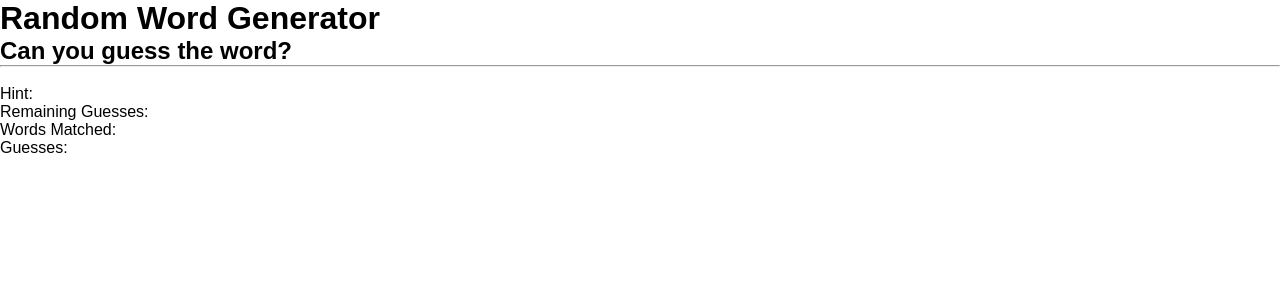
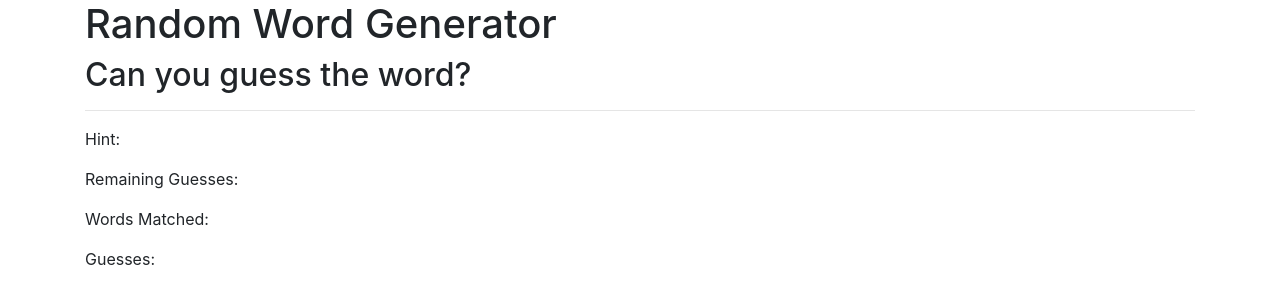
Before and after one commit to brandtkstrom/Word-Guess-Game, a plain HTML site: page index.html in a window 1280 px wide. Drawn offline with nearby package versions, Linux system fonts and the light colour scheme.

Commit message:
modify index.html to use bootstrap css

```diff
--- a/index.html
+++ b/index.html
@@ -6,7 +6,7 @@
         <meta name="viewport" content="width=device-width, initial-scale=1.0">
         <meta http-equiv="X-UA-Compatible" content="ie=edge">
         <title>Word Guess Game</title>
-    <link rel="stylesheet" href="assets/css/style.css">
+        <link rel="stylesheet" href="https://stackpath.bootstrapcdn.com/bootstrap/4.3.1/css/bootstrap.min.css">
     </head>
 
     <body>
```
Lines whose indentation alone changed are shown as unchanged.
